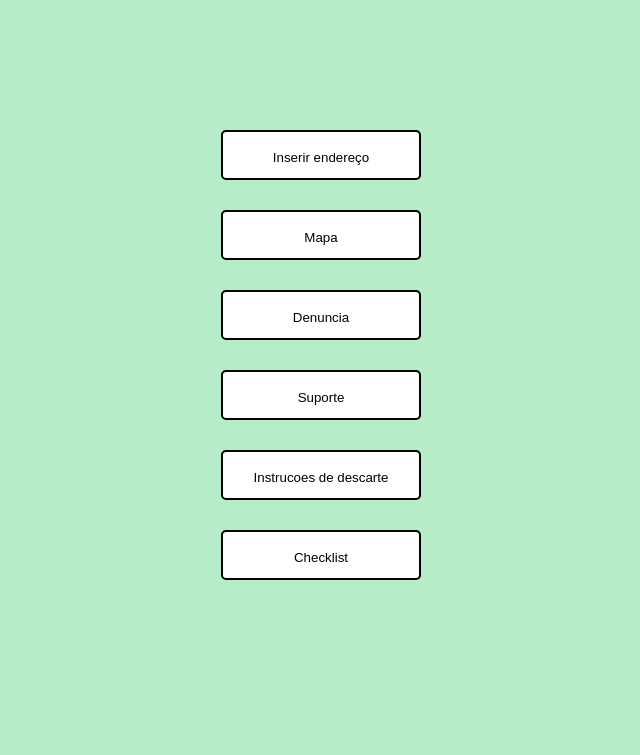
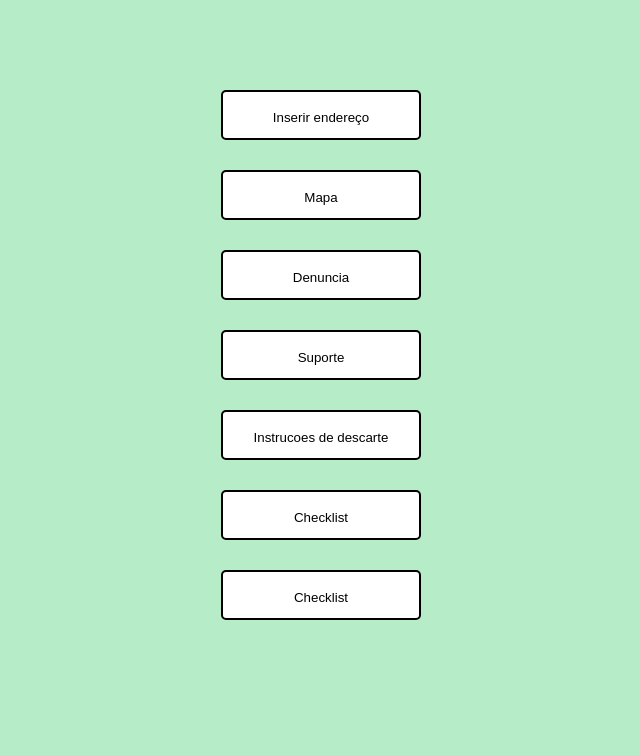
Before and after one commit to Henriquelbqg/EcoBinLocator, a Django app: page /home/ in a window 1280 px wide. Shown: the part 135-890 px from the top of the page, without its empty margins (319-959 px from the left). Run offline with Django 4.2, Linux system fonts and the light colour scheme; parts of the project's set-up code (start-up, migrations or seed data) failed here and were passed over.

Commit message:
update url

```diff
--- a/Projeto_EcoBinLocator/app_EcoBinLocator/templates/usuarios/home.html
+++ b/Projeto_EcoBinLocator/app_EcoBinLocator/templates/usuarios/home.html
@@ -96,6 +96,9 @@ body {
         <form action="{% url 'checklist' %}">
             <input type="submit" id="botao6" name="botao" value="Checklist" class="form-control-sm">
         </form>
+        <form action="{% url 'produtos' %}">
+            <input type="submit" id="botao6" name="botao" value="Checklist" class="form-control-sm">
+        </form>
     </div>
 </body>
 </html>
--- a/Projeto_EcoBinLocator/projeto_EcoBinLocator/urls.py
+++ b/Projeto_EcoBinLocator/projeto_EcoBinLocator/urls.py
@@ -15,6 +15,7 @@ urlpatterns = [
     path('endereco/', views.pagina_endereco, name='endereco'),
     path('mapa/', views.pagina_mapa, name='mapa'),
     path('checklist/', views.pagina_checklist, name='checklist'),
+    path('produtos/', views.pagina_produtos, name='produtos')
 ]
 
 if settings.DEBUG:
```
